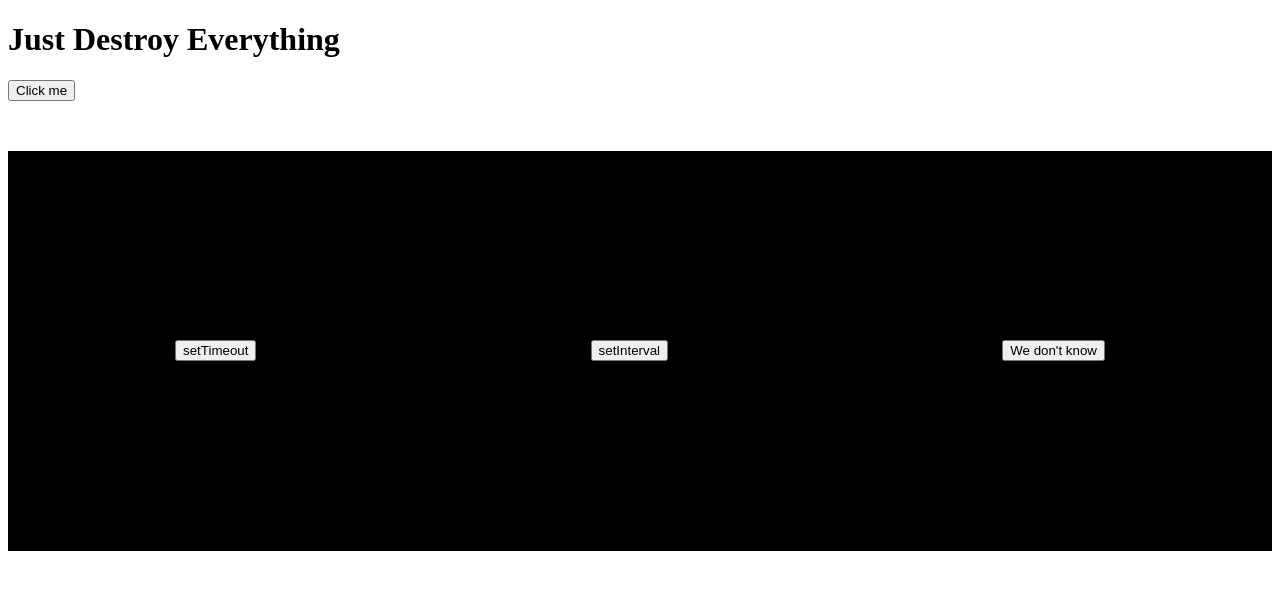
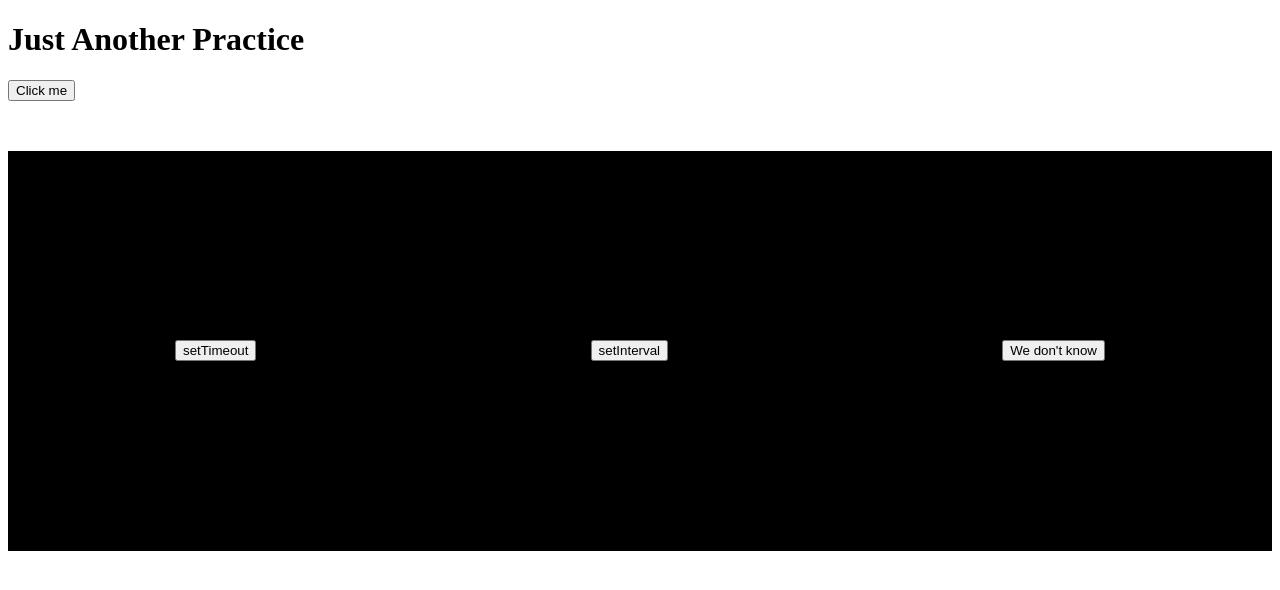
Before and after one commit to SargonL89/JustAnotherPractice, a plain HTML site: page index.html in a window 1280 px wide. Drawn offline with nearby package versions, Linux system fonts and the light colour scheme.

Commit message:
Another Practice

```diff
--- a/index.html
+++ b/index.html
@@ -7,10 +7,10 @@
     <link rel="stylesheet" href="style.css">
     <link rel="stylesheet" type="text/css" href="https://cdn.jsdelivr.net/npm/toastify-js/src/toastify.min.css">
     <script type="text/javascript" src="https://cdn.jsdelivr.net/npm/toastify-js"></script>
-    <title>Just Destroy Everything</title>
+    <title>Just Another Practice</title>
 </head>
 <body>
-    <h1>Just Destroy Everything</h1>
+    <h1>Just Another Practice</h1>
 
     <button class="btn">Click me</button>
 
```
Also changed, not shown: javascript.js (line endings or trailing spaces).
